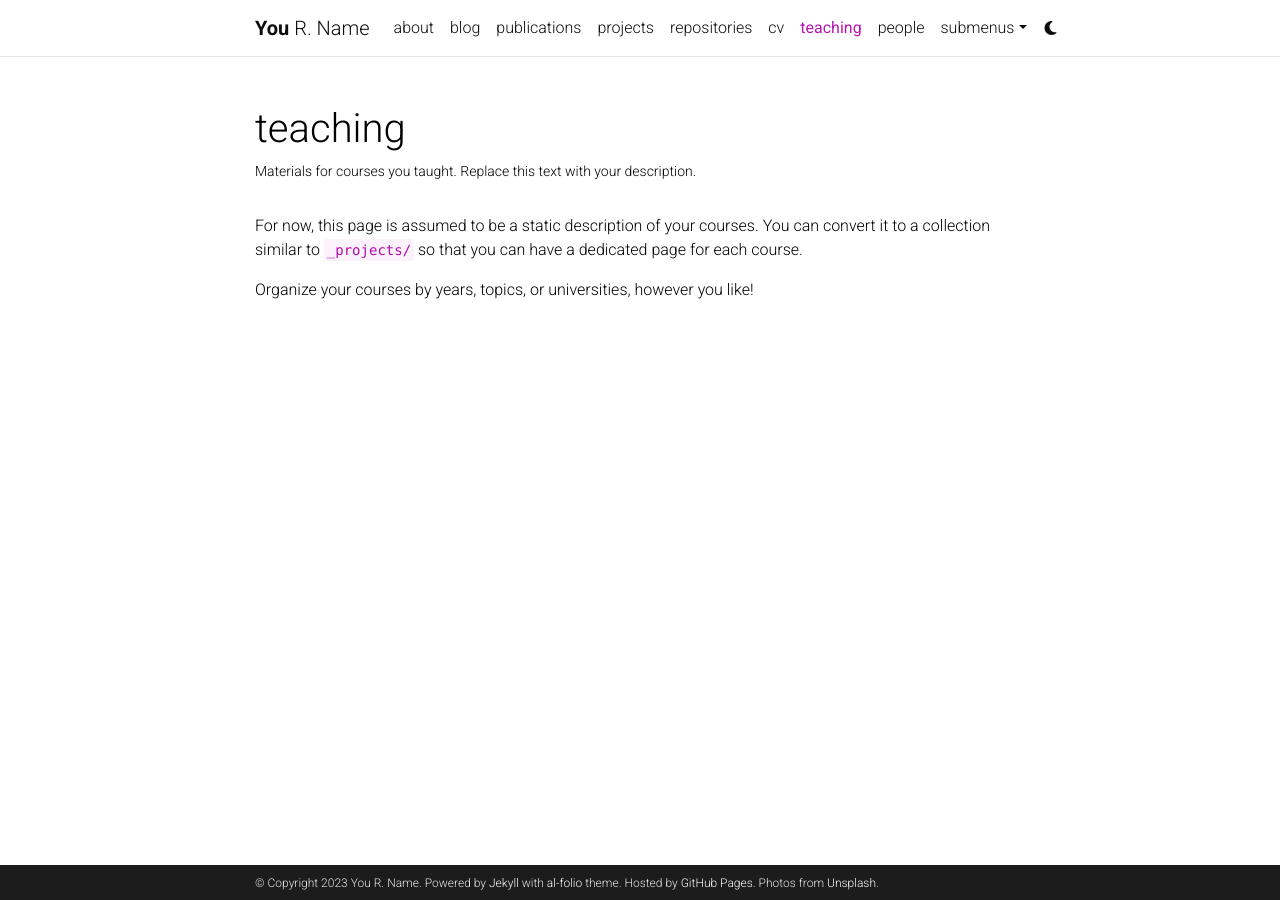
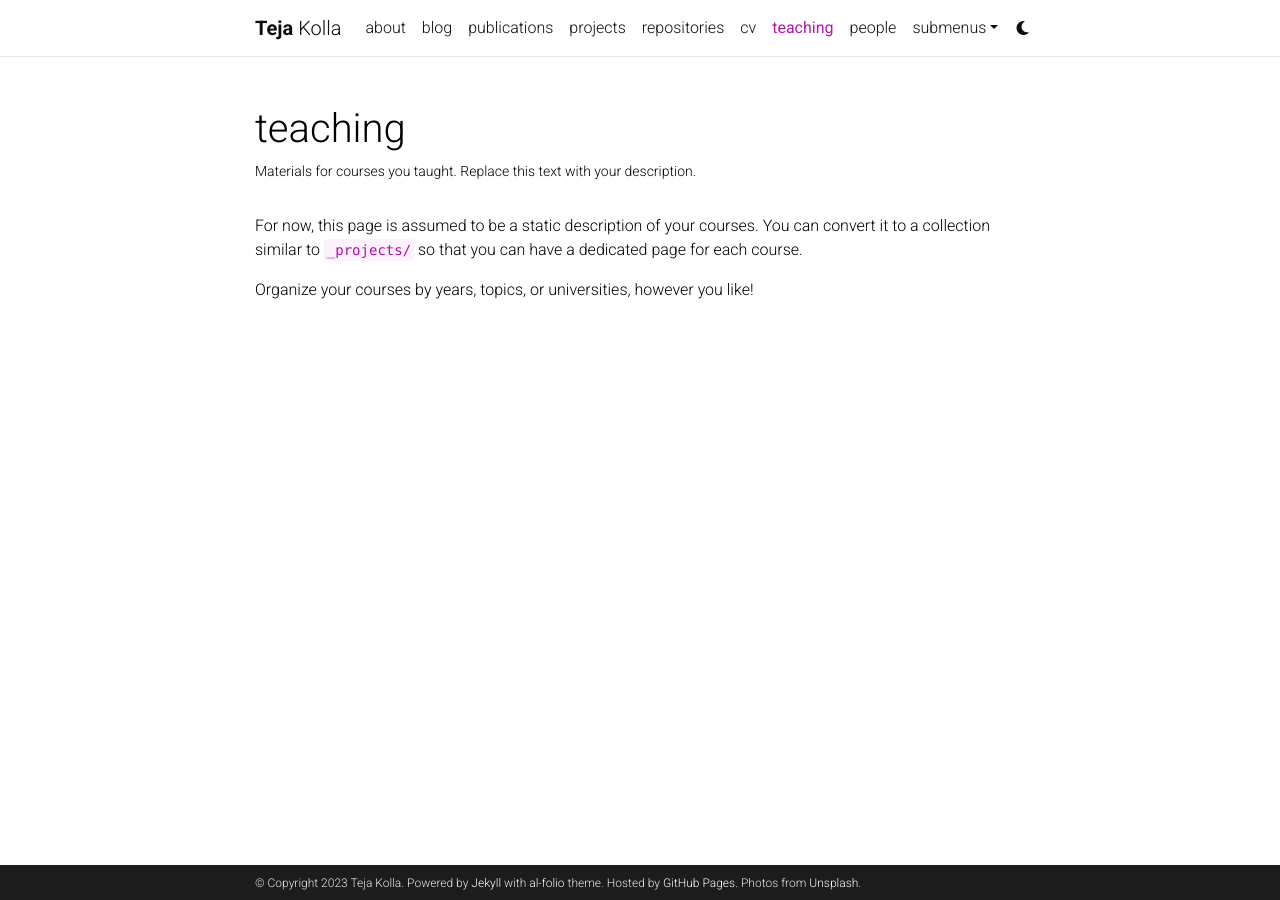
Before and after one commit to teja2002/teja2002.github.io, a Jekyll site: the page built from _pages/teaching.md, in a window 1280 px wide. Built offline with Jekyll 4.4.1, drawn with Linux system fonts in a browser that asks for light colours; comment, search, counter and statistics services are not loaded; a style sheet for code colours, icons or effects is not loaded.

```diff
--- a/Gemfile
+++ b/Gemfile
@@ -1,5 +1,6 @@
 source 'https://rubygems.org'
 group :jekyll_plugins do
+    gem 'wdm', '>=0.1.0'
     gem 'classifier-reborn'
     gem 'jekyll'
     gem 'jekyll-archives'
--- a/_config.yml
+++ b/_config.yml
@@ -3,10 +3,10 @@
 # -----------------------------------------------------------------------------
 
 title: blank # the website title (if blank, full name will be used instead)
-first_name: You
-middle_name: R.
-last_name: Name
-email: you@example.com
+first_name: Teja
+middle_name:
+last_name: Kolla
+email: kollateja25@gmail.com
 description: > # the ">" symbol means to ignore newlines until "footer_text:"
   A simple, whitespace theme for academics. Based on [*folio](https://github.com/bogoli/-folio) design.
 footer_text: >
@@ -330,7 +330,7 @@ external_links:
 # -----------------------------------------------------------------------------
 
 imagemagick:
-  enabled: true # enables responsive images for your site (recommended, see https://github.com/alshedivat/al-folio/issues/537)
+  enabled: false # enables responsive images for your site (recommended, see https://github.com/alshedivat/al-folio/issues/537)
   widths:
     - 480
     - 800
```
Also changed, not shown: _pages/about.md (+1 -1 lines).
